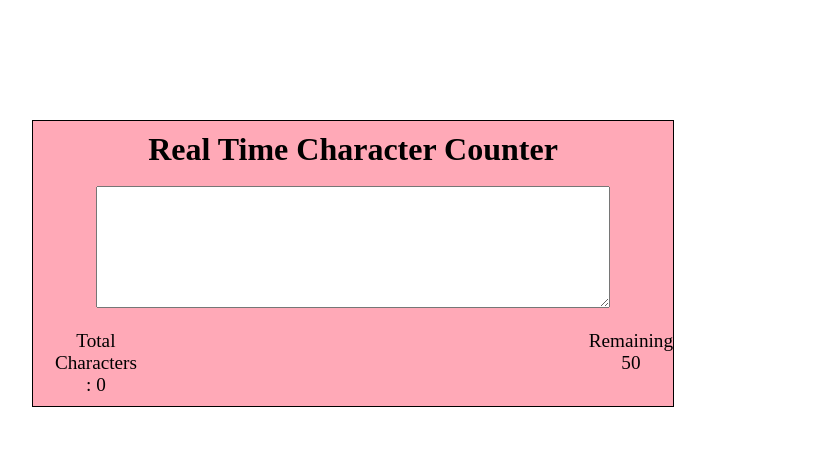
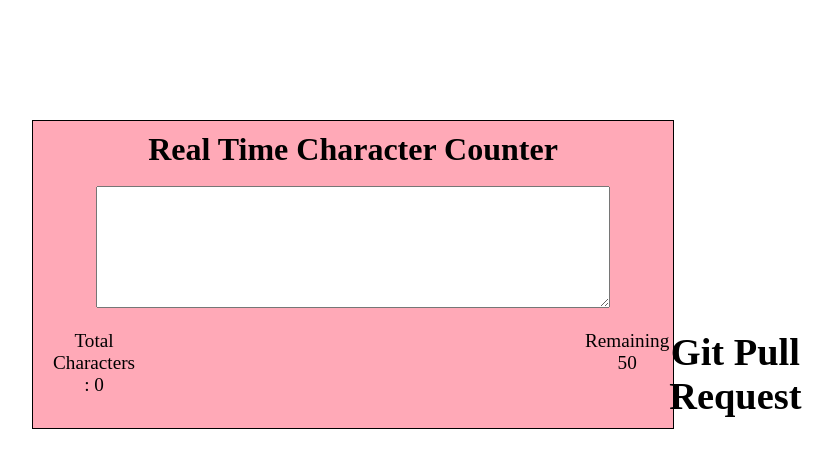
Before and after one commit to sivaprakash77/Pan-Number-Verification, a plain HTML site: page index.html in a window 1280 px wide. Shown: the whole page, without its empty margins (287-1119 px from the left). Drawn offline with Linux system fonts and the light colour scheme.

Commit message:
Pull Added

```diff
--- a/index.html
+++ b/index.html
@@ -20,6 +20,7 @@
         <div class="remai">
             Remaining <span class="remaining">50</span>
         </div>
+        <h1>Git Pull Request</h1>
       </div>
     </div>
 
```
